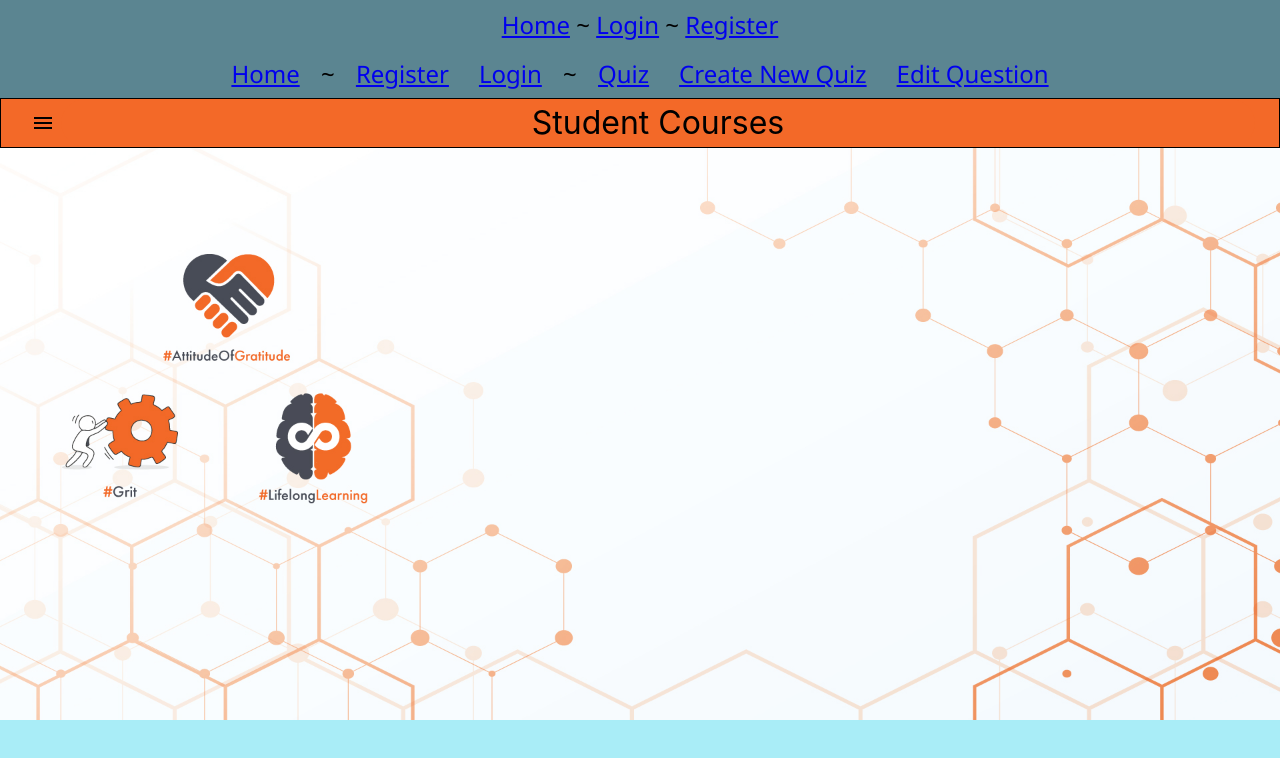
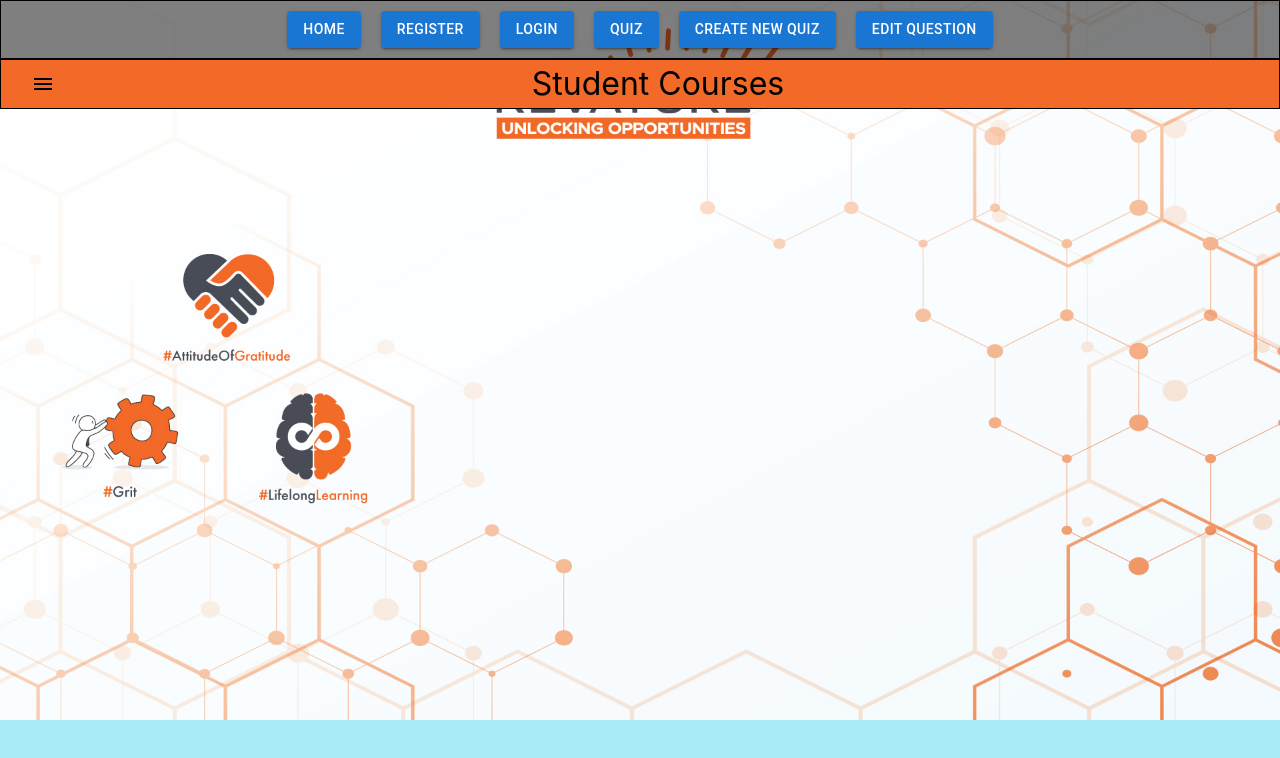
Before and after one commit to 2406-Ryan-Java-FS/project-2-frontend, a React (Create React App) app in the folder rev-learn/: page / in a window 1280 px wide. Shown: the top 758 px of the page. Built offline with nearby package versions, Linux system fonts and the light colour scheme.

Commit message:
Cleaned up Navigation and Established working routes

```diff
--- a/rev-learn/src/App.js
+++ b/rev-learn/src/App.js
@@ -18,6 +18,7 @@ import CourseDiscussions from './pages/individual-course-student/course-discussi
 import CourseGrades from './pages/individual-course-student/course-grades';
 import { EducatorDashboardProvider } from './pages/EducatorDashboardComponents/educator-dashboard-context';
 import HomeComponent from './components/HomeComponent';
+import NavBar from './components/navigation/NavBar';
 
 export default function App() {
 
@@ -29,26 +30,8 @@ export default function App() {
 
   return (
     <div className="App">
-      {/* <BrowserRouter> */}
 
-        {/* <nav id="navbar">
-          <Link to="/">Home</Link>{" ~ "}
-          <Link to="/login">Login</Link>{" ~ "}
-          <Link to="/register">Register</Link>
-        </nav> */}
-
-        <Routes>
-          <Route path='' element={<HomeComponent />} />
-          {/* <Route path='/register' element={<Register/>}/>
-          <Route path='/login' element={<Login/>}/> */}
-          <Route path="/courses/:courseId" element={<CourseHome />} />
-          <Route path="/courses/:courseId/quizzes" element={<CourseQuizzes />} />
-        </Routes>
-
-      {/* </BrowserRouter> */}
-
-      <nav id="navbar">
-        <Link to="/" style={{ margin: "15px" }}>
+        {/* <Link to="/" style={{ margin: "15px" }}>
           Home
         </Link>
         {" ~ "}
@@ -67,13 +50,13 @@ export default function App() {
           </Link>
         <Link to="/edit-question" style={{ margin: "15px" }}>
           Edit Question
-        </Link>
-      </nav>
+        </Link> */}
 
+      {<NavBar />}
       <SideBar />
 
       <Routes>
-        {/* <Route path="" element={<HomeComponent />} /> */}
+        <Route path="" element={<HomeComponent />} />
         <Route path="/register" element={<Signup />} />
         <Route path="/login" element={<Signin />} />
         <Route path="/quiz" element={<QuizPage />} />
@@ -106,6 +89,7 @@ export default function App() {
             }
           />
       </Routes>
-    </div>
+      </div>
+
   );
 }
--- a/rev-learn/src/components/HomeComponent.jsx
+++ b/rev-learn/src/components/HomeComponent.jsx
@@ -7,11 +7,7 @@ export default function HomeComponent() {
     return(
         <>
 
-        {<nav id="navbar">
-          <Link to="/">Home</Link>{" ~ "}
-          <Link to="/login">Login</Link>{" ~ "}
-          <Link to="/register">Register</Link>
-        </nav>}
+
 
         </>
     )
--- /dev/null
+++ b/rev-learn/src/components/navigation/NavBar.jsx
@@ -0,0 +1,54 @@
+import { Link } from "../../../node_modules/react-router-dom/dist/index"
+import { Toolbar } from "../../../node_modules/@mui/material/index"
+import { Button } from "../../../node_modules/@mui/material/index"
+
+export default function NavBar() {
+
+    return (<>
+
+        {
+            <Toolbar sx={{
+                //this rgb value is semi transparent
+                flexGrow: 1, background: 'rgba(0,0,0,0.5)',
+                color: 'black', fontSize: '32px',
+                border: 'solid black 1px', justifyContent: 'center'
+            }}
+                variant="menu"
+                position="static"
+            >
+                <Button variant='contained' sx={{margin: '10px'}}
+                component={Link} to=''
+                    >
+                    Home
+                </Button>
+                <Button variant='contained' sx={{margin: '10px'}}
+                component={Link} to='/register'
+                    >
+                    Register
+                </Button>
+                <Button variant='contained' sx={{margin: '10px'}}
+                component={Link} to='/login'>
+                    Login
+                </Button>
+                <Button variant='contained' sx={{margin: '10px'}}
+                component={Link} to='/quiz'>
+                    Quiz
+                </Button>
+                <Button variant='contained' sx={{margin: '10px'}}
+                component={Link} to='/create-quiz'>
+                    Create New Quiz
+                </Button>
+                <Button variant='contained' sx={{margin: '10px'}}
+                component={Link} to='/edit-question'>
+                    Edit Question
+                </Button>
+
+            </Toolbar>
+
+
+
+
+        }
+
+    </>)
+}
```
